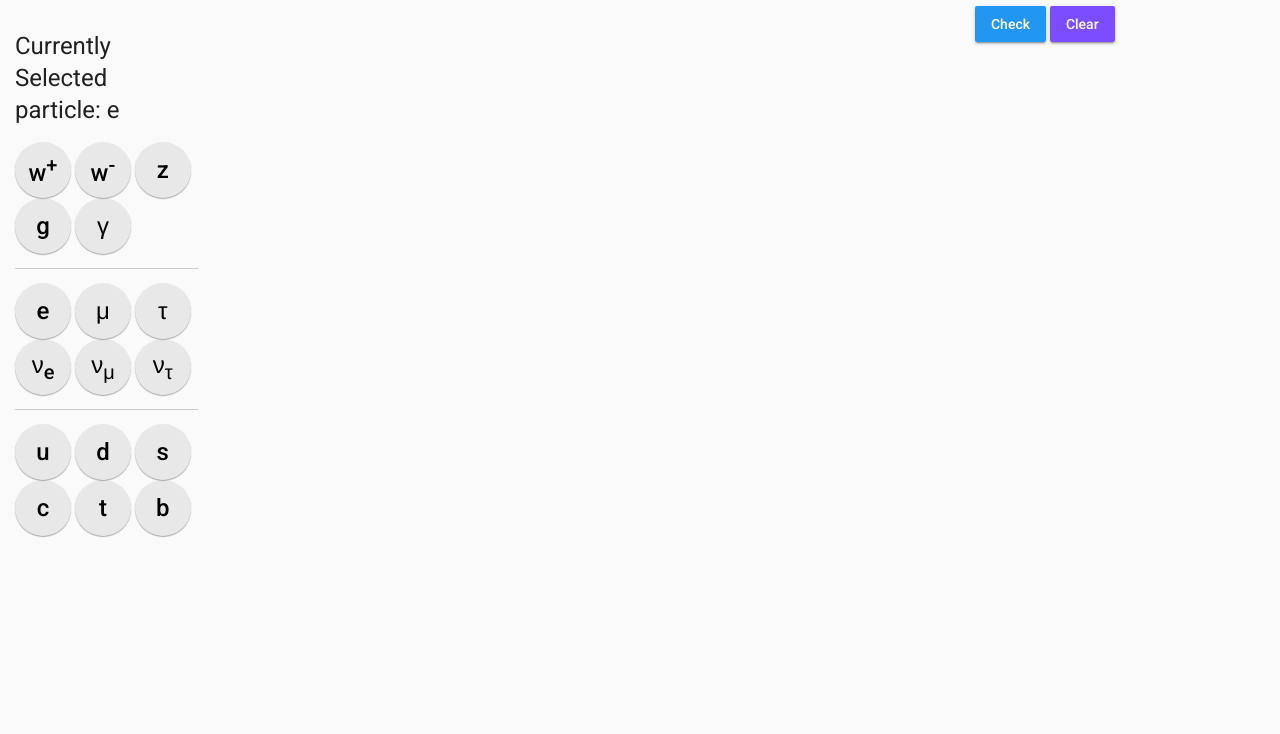
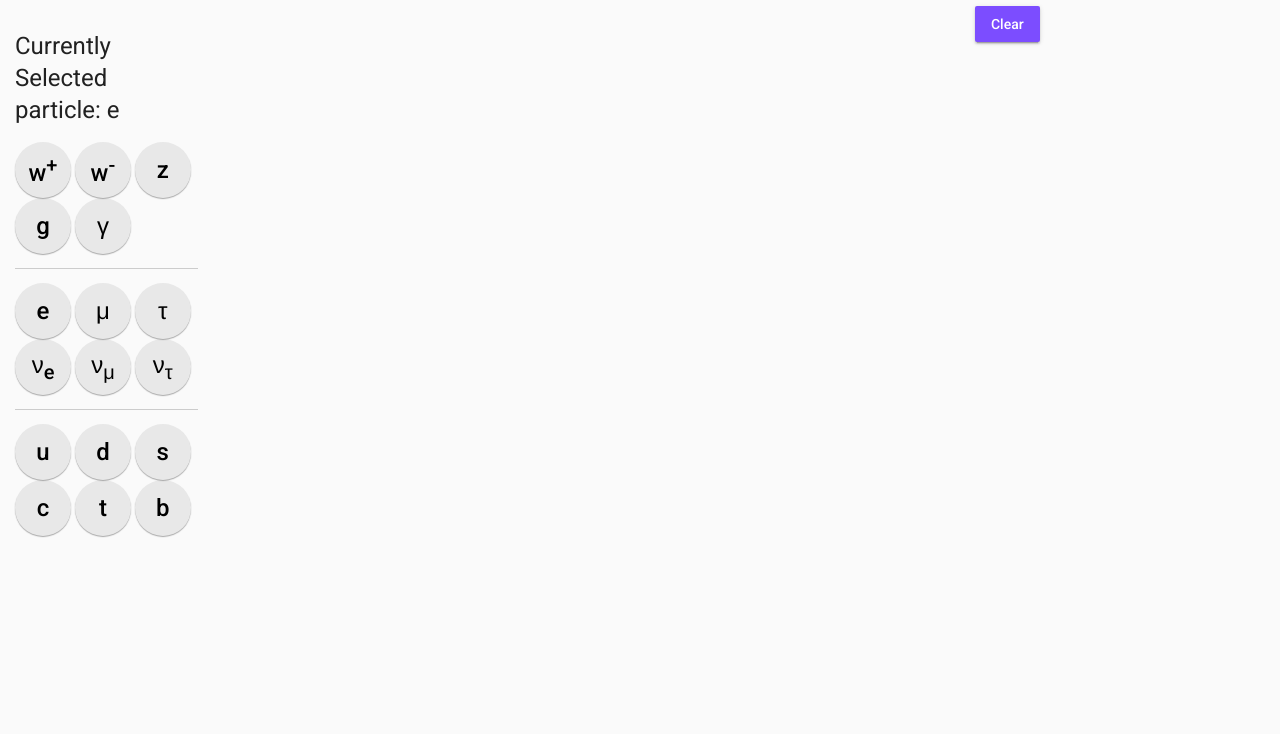
Before and after one commit to RoboPython/RoboPython.github.io, a plain HTML site: page index.html in a window 1280 px wide. Shown: the part 90-824 px from the top of the page. Drawn offline with nearby package versions, Linux system fonts and the light colour scheme; a script that the page names is missing.

Commit message:
removed checker

```diff
--- a/index.html
+++ b/index.html
@@ -69,7 +69,7 @@
 
         </div>
         <div class="col-3 order-3">
-            <button type="button" class="mdl-button mdl-js-button mdl-button--raised mdl-js-ripple-effect mdl-button--colored" onClick='checker()'>Check</button>
+
             <button type="button" class="mdl-button mdl-js-button mdl-button--raised mdl-js-ripple-effect mdl-button--accent" onClick='resetStage("g")'>Clear</button>
             <h3 id="errorHeading"></h3>
             <div id="errorContainer" style="overflow-y:scroll; max-height: 350px"> <!-- to match with height of canvas -->
```
